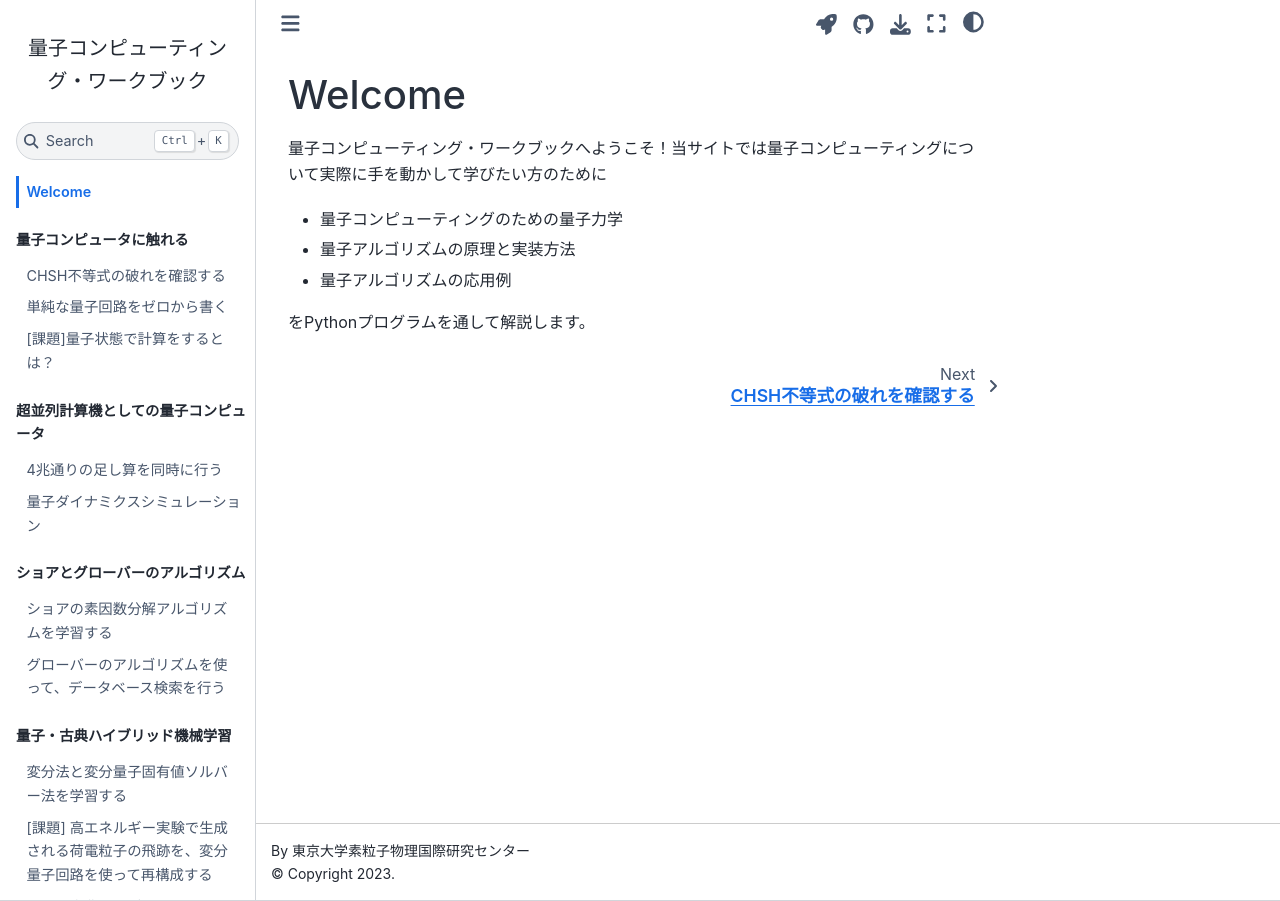
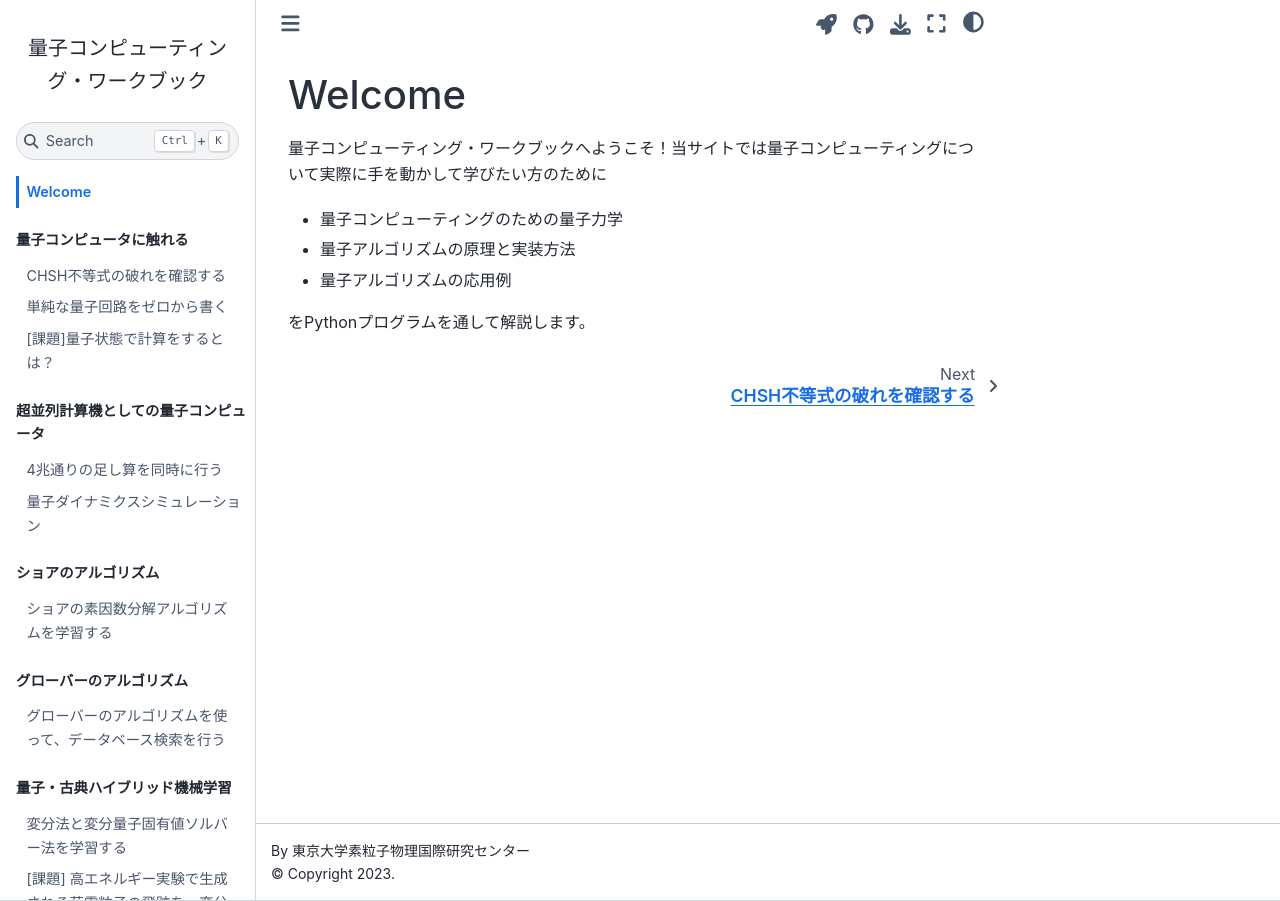
Before and after one commit to UTokyo-ICEPP/qc-workbook, a Jupyter Book: the page built from source/ja/welcome.ipynb, in a window 1280 px wide. Built offline with Jupyter Book 1.0.4 settings and Sphinx 7.4.7 and the Sphinx Book theme 1.1.4, drawn with Linux system fonts in a browser that asks for light colours; some of the changed text lies outside the part shown.

Commit message:
split shor and grover

```diff
--- a/source/ja/_toc.yml
+++ b/source/ja/_toc.yml
@@ -11,9 +11,12 @@
   - file: extreme_simd
   - file: dynamics_simulation
 
-- part: ショアとグローバーのアルゴリズム
+- part: ショアのアルゴリズム
   chapters:
   - file: shor
+
+- part: グローバーのアルゴリズム
+  chapters:
   - file: grover
 
 - part: 量子・古典ハイブリッド機械学習
```
